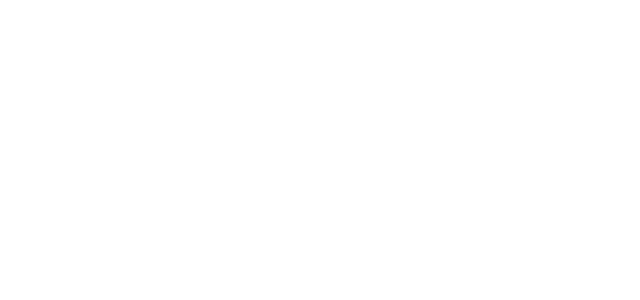
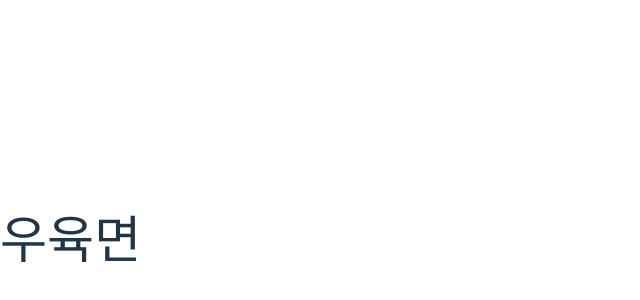
Before and after one commit to ketchup0211/what-should-we-eat, a React (Vite) app: page / in a window 1280 px wide. Shown: the part 162-462 px from the top of the page, without its empty margins (0-640 px from the left). Built offline with nearby package versions, Linux system fonts and the light colour scheme.

Commit message:
[FIX][ADD] fix function name error, add getRandomFoodalgorithm ver.1 with variants(without weather, weights)

```diff
--- a/src/App.jsx
+++ b/src/App.jsx
@@ -1,13 +1,14 @@
 import { useState } from "react";
 import foods from "./data/foods.json";
+import getRandomFood from "./utils/getRandomFood";
 
 function App() {
-  function getRandomFood(foods) {
-    //Weight와 날씨를 고려하지 않은 랜덤 로직
-  }
+  let randomFood = getRandomFood(foods);
   return (
     <>
-      <div>{getRandomFood(foods)}</div>
+      <div>
+        <h1>{randomFood}</h1>
+      </div>
     </>
   );
 }
--- a/src/data/foods.json
+++ b/src/data/foods.json
@@ -368,16 +368,7 @@
       { "id": 4601, "detail": "기본", "weight": 1, "weather": ["Hot"] }
     ]
   },
-  {
-    "id": 47,
-    "name": "동(덮밥)",
-    "category": "일식",
-    "variants": [
-      { "id": 4701, "detail": "가츠", "weight": 1, "weather": ["any"] },
-      { "id": 4702, "detail": "사케", "weight": 1, "weather": ["any"] },
-      { "id": 4703, "detail": "규", "weight": 1, "weather": ["any"] }
-    ]
-  },
+
   {
     "id": 48,
     "name": "초밥",
--- a/src/utils/foodSelector.js
+++ /dev/null
@@ -1,3 +0,0 @@
-import foods from "../data/foods.json";
-
-console.log(foods);
--- /dev/null
+++ b/src/utils/getRandomFood.js
@@ -0,0 +1,20 @@
+import getRandomNumber from "./getRandomNumber";
+
+export default function getRandomFood(foods) {
+  //Weight와 날씨를 고려하지 않은 랜덤 로직
+  if (foods !== null && Array.isArray(foods)) {
+    const randomIdx = getRandomNumber(0, foods.length);
+    let randomFood = foods[randomIdx];
+
+    const variantsIdx = getRandomNumber(0, randomFood.variants.length);
+    const variants = randomFood.variants[variantsIdx].detail;
+
+    let result = randomFood.name;
+    if (variants !== "기본") {
+      result += variants;
+    }
+    return result;
+  } else {
+    alert("상한 음식 데이터 감지! 개발자에게 문의하세요.");
+  }
+}
```
